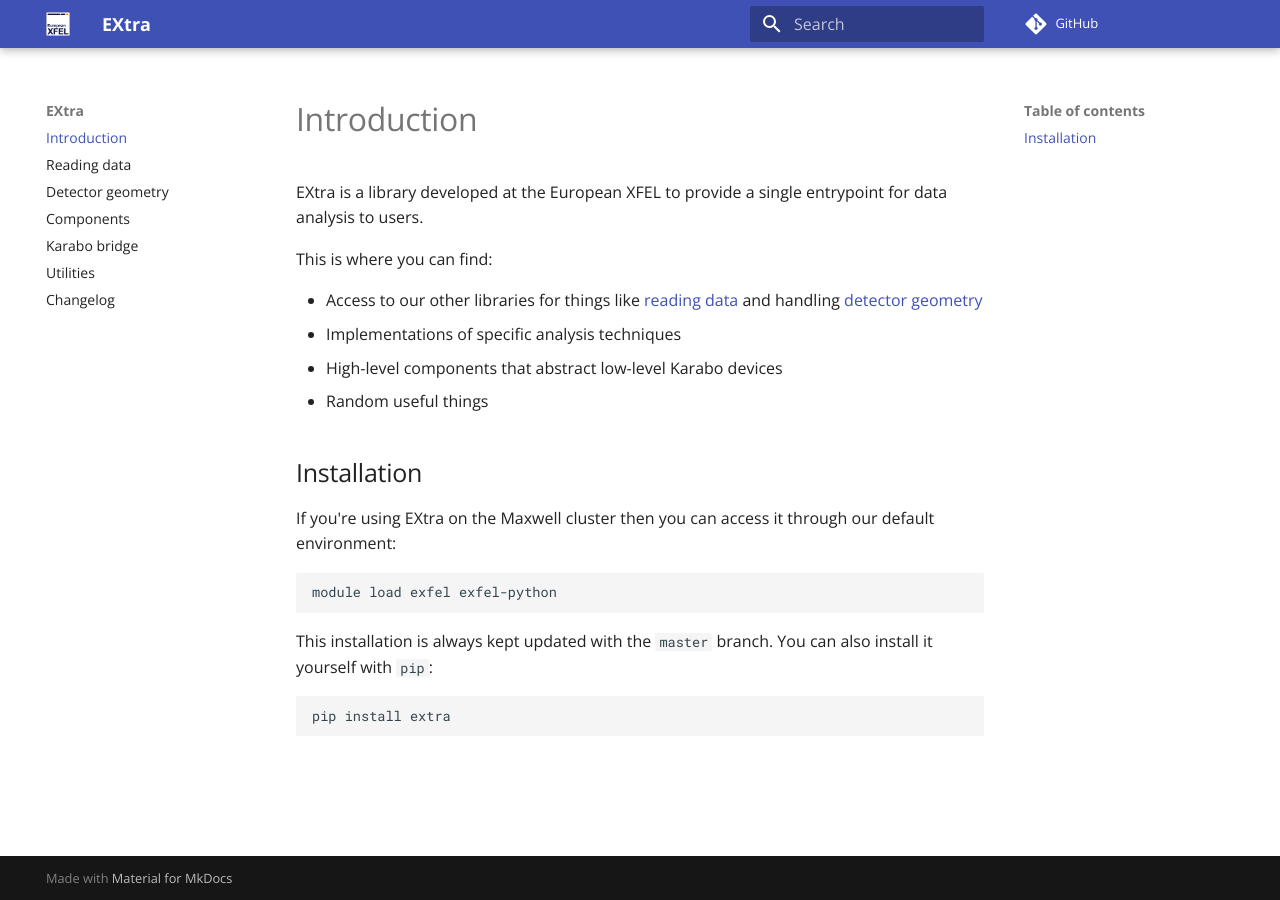
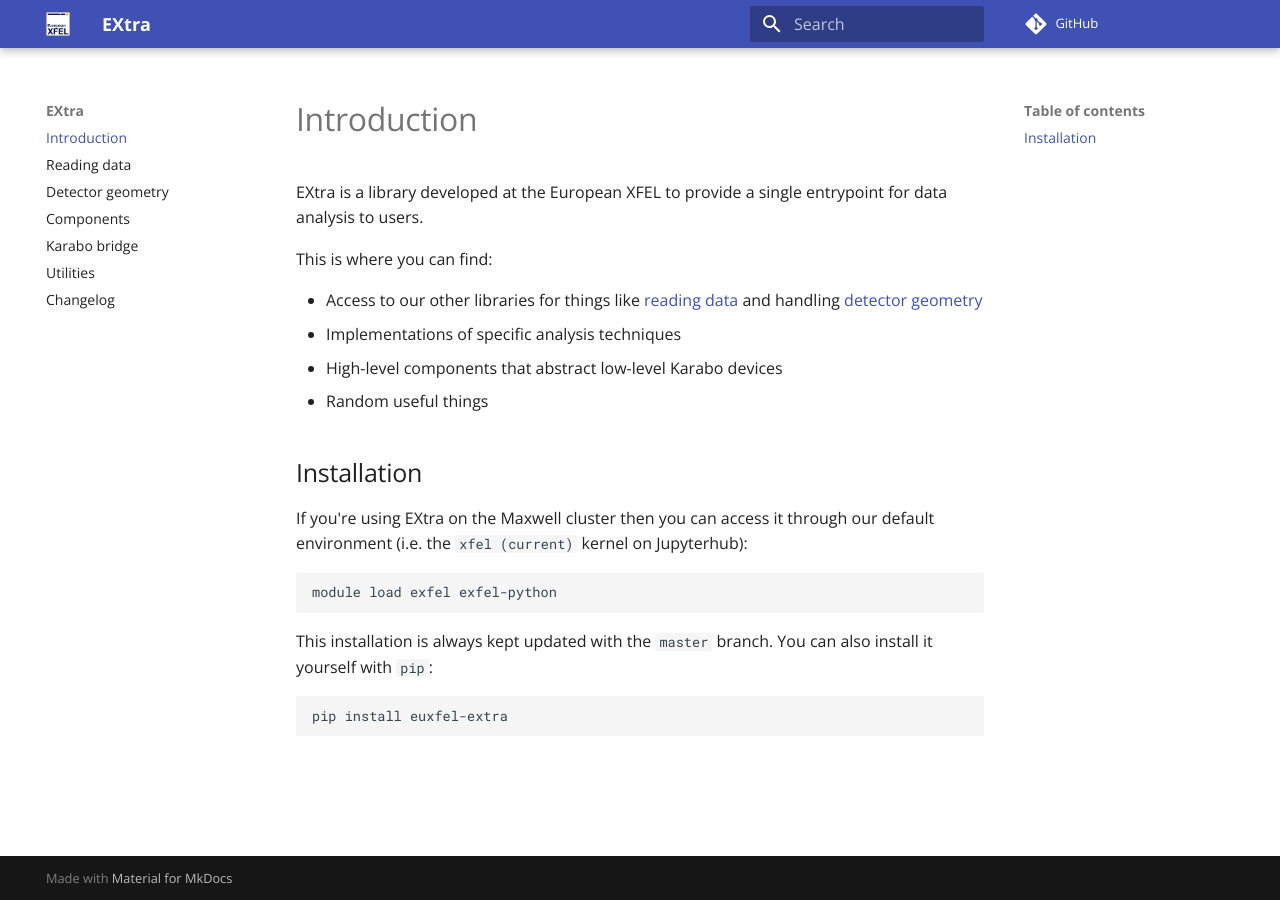
Before and after one commit to European-XFEL/EXtra, an MkDocs documentation site: the page built from docs/index.md, in a window 1280 px wide. Built offline with MkDocs 1.6.1 and Material for MkDocs 9.7.7, drawn with Linux system fonts in a browser that asks for light colours; comment, search, counter and statistics services are not loaded.

Commit message:
Minor corrections to the installation docs

````diff
--- a/docs/index.md
+++ b/docs/index.md
@@ -12,7 +12,7 @@
 
 ## Installation
 If you're using EXtra on the Maxwell cluster then you can access it through our
-default environment:
+default environment (i.e. the `xfel (current)` kernel on Jupyterhub):
 ```bash
 module load exfel exfel-python
 ```
@@ -20,5 +20,5 @@
 This installation is always kept updated with the `master` branch. You can
 also install it yourself with `pip`:
 ```bash
-pip install extra
+pip install euxfel-extra
 ```
````
